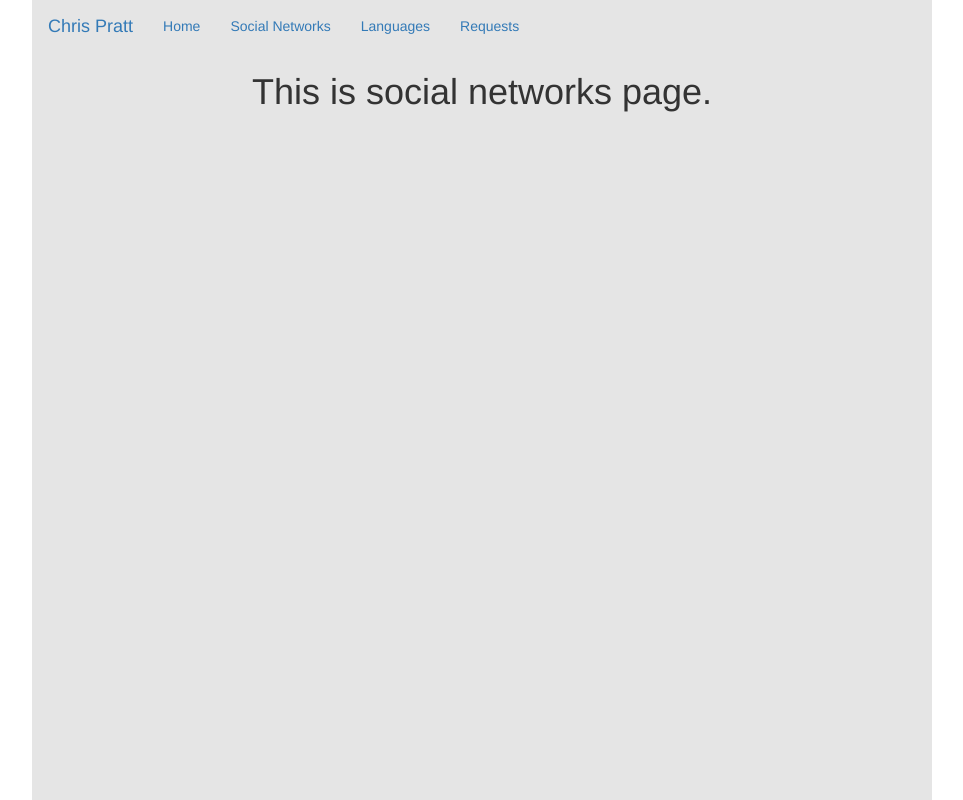
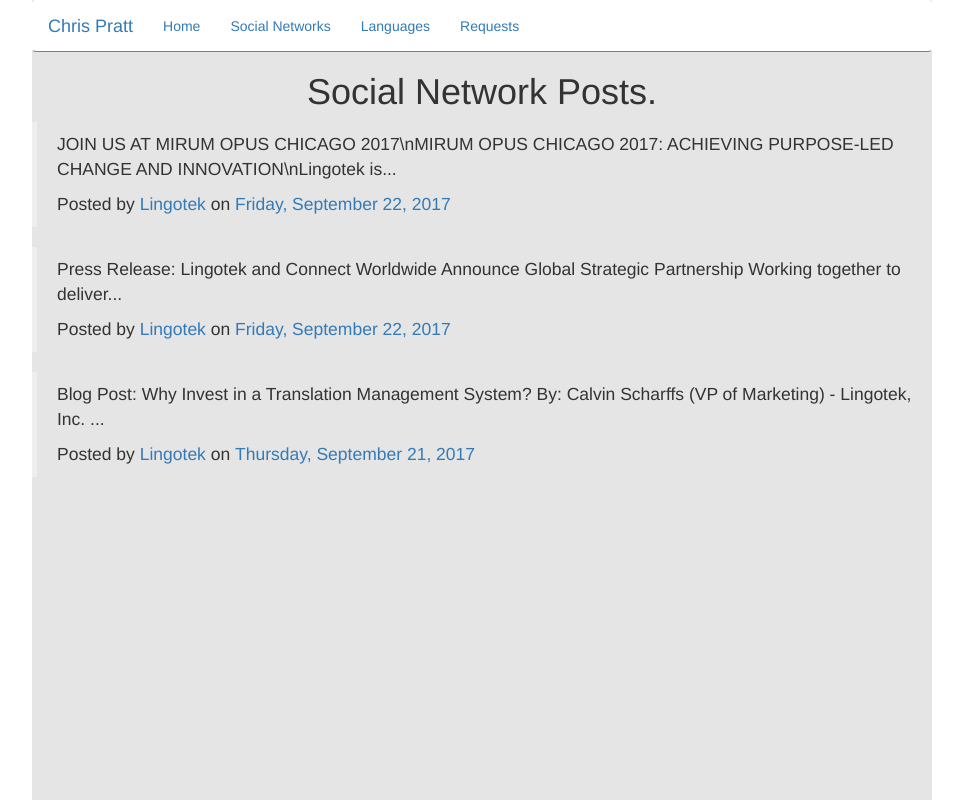
Before and after one commit to prattprattpratt/old-personal-site, a plain HTML site: page social-networks.html in a window 1280 px wide. Shown: the whole page, without its empty margins (158-1121 px from the left). Drawn offline with nearby package versions, Linux system fonts and the light colour scheme; no server answers.

Commit message:
added FB posts

```diff
--- a/social-networks.html
+++ b/social-networks.html
@@ -11,9 +11,8 @@
         window.fbAsyncInit = function () {
             FB.init({
                 appId: '121281658620711',
-                    cookie: true,
                 xfbml: true,
-                    version: 'v2.2'
+                version: 'v2.10'
             });
             FB.AppEvents.logPageView();
         };
@@ -25,16 +24,6 @@
             js.src = "//connect.facebook.net/en_US/sdk.js";
             fjs.parentNode.insertBefore(js, fjs);
         }(document, 'script', 'facebook-jssdk'));
-
-            FB.getLoginStatus(function (response) {
-                statusChangeCallback(response);
-            });
-
-            function checkLoginState() {
-                FB.getLoginStatus(function (response) {
-                    statusChangeCallback(response);
-                });
-            }
     </script>
     <div id="main-content">
         <nav class="navbar">
@@ -48,11 +37,40 @@
                 <li><a href="/requests.html">Requests</a></li>
             </ul>
         </nav>
-            <h1 id="title">This is social networks page.</h1>
-            <div id="request"></div>
-            <fb:login-button scope="public_profile,email"
-                             onlogin="checkLoginState();">
-            </fb:login-button>
+        <h1 id="title">Social Network Posts.</h1>
+
+        <div id="posts">
+            <div class="fb-post" data-href="https://www.facebook.com/lingotek/posts/10155190616649118:0" data-width="500" data-show-text="true">
+                <blockquote cite="https://www.facebook.com/lingotek/posts/10155190616649118:0" class="fb-xfbml-parse-ignore">
+                    <p>JOIN US AT MIRUM OPUS CHICAGO 2017\nMIRUM OPUS CHICAGO 2017: ACHIEVING PURPOSE-LED CHANGE AND INNOVATION\nLingotek is...</p>
+                    Posted by <a href="https://www.facebook.com/lingotek/">Lingotek</a> on&nbsp;<a href="https://www.facebook.com/lingotek/posts/10155190616649118:0">Friday, September 22, 2017</a>
+                </blockquote>
+            </div>
+
+            <div class="fb-post" data-href="https://www.facebook.com/lingotek/posts/10155189894134118" data-width="500" data-show-text="true">
+                <blockquote cite="https://www.facebook.com/lingotek/posts/10155189894134118" class="fb-xfbml-parse-ignore">
+                    <p>
+                        Press Release:
+
+                        Lingotek and Connect Worldwide Announce Global Strategic Partnership
+
+                        Working together to deliver...
+                    </p>Posted by <a href="https://www.facebook.com/lingotek/">Lingotek</a> on&nbsp;<a href="https://www.facebook.com/lingotek/posts/10155189894134118">Friday, September 22, 2017</a>
+                </blockquote>
+            </div>
+
+            <div class="fb-post" data-href="https://www.facebook.com/lingotek/posts/10155188447014118:0" data-width="500" data-show-text="true">
+                <blockquote cite="https://www.facebook.com/lingotek/posts/10155188447014118:0" class="fb-xfbml-parse-ignore">
+                    <p>
+                        Blog Post:
+
+                        Why Invest in a Translation Management System?
+                        By: Calvin Scharffs (VP of Marketing) - Lingotek, Inc.
+                        ...
+                    </p>Posted by <a href="https://www.facebook.com/lingotek/">Lingotek</a> on&nbsp;<a href="https://www.facebook.com/lingotek/posts/10155188447014118:0">Thursday, September 21, 2017</a>
+                </blockquote>
+            </div>
+        </div>
     </div>
 </body>
 </html>
--- a/styles.css
+++ b/styles.css
@@ -13,5 +13,12 @@ body {
     }
 
 .navbar {
-    border: solid gray 1px;
+    border-bottom: solid gray 1px !important;
+    background: white;
 }
+
+#posts {
+    display: flex;
+    flex-direction: column;
+    align-items: center;
+}
```
Also changed, not shown: index.html (+1 -1 lines), social-networks.js (+5 -6 lines). Lines whose indentation alone changed are shown as unchanged.
